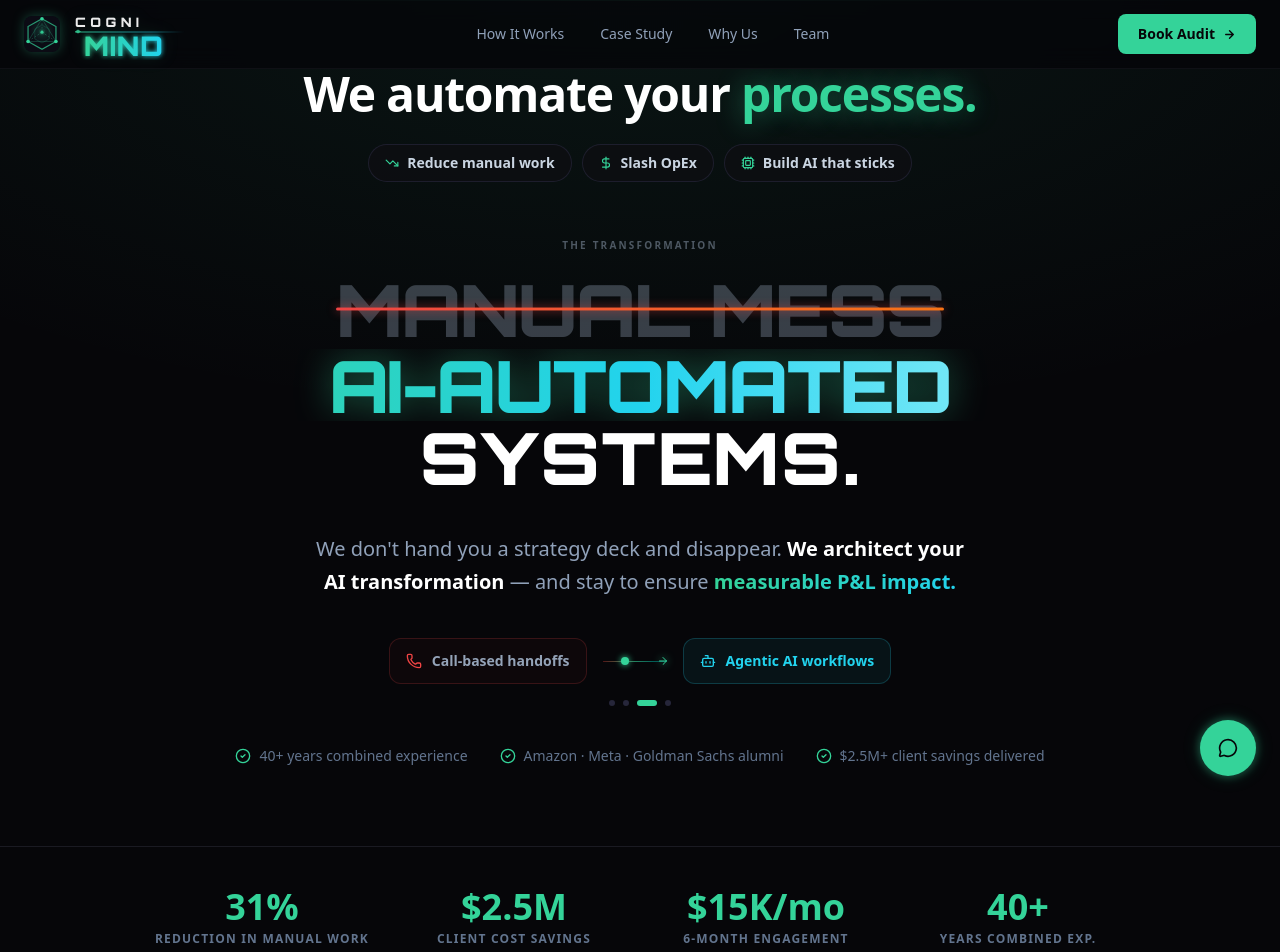
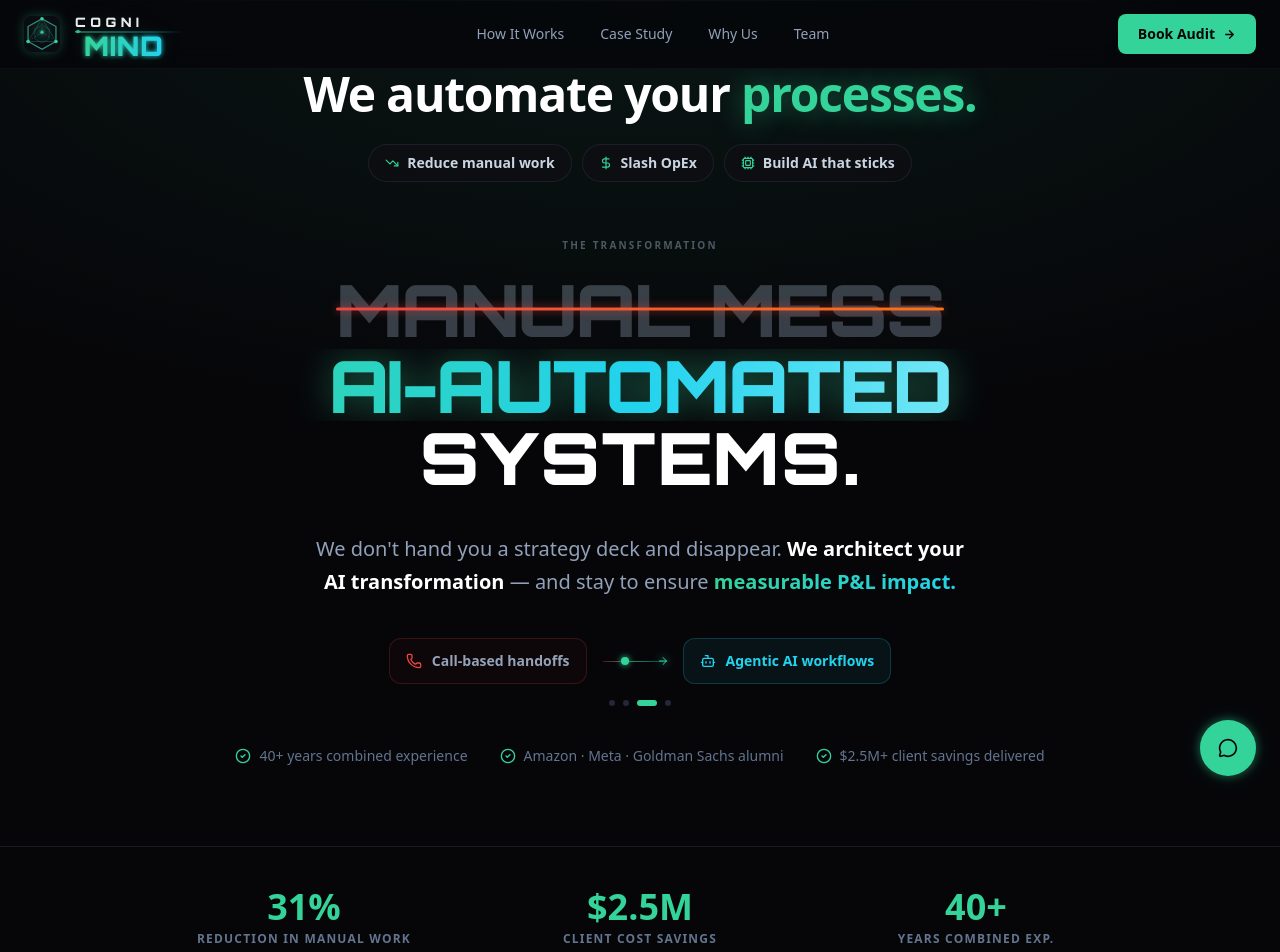
Before and after one commit to skaveti1/cogni_mind, a Next.js app: page / in a window 1280 px wide. Shown: the top 952 px of the page. Built offline with nearby package versions, Linux system fonts and the light colour scheme.

Commit message:
Hide engagement pricing across site

```diff
--- a/src/app/page.tsx
+++ b/src/app/page.tsx
@@ -44,12 +44,10 @@ export default function Home() {
 
       {/* ── METRICS BAR ───────────────────────────────────────── */}
       <section className="py-10 border-y border-slate-800 bg-slate-950">
-        <div className="max-w-5xl mx-auto px-6 grid grid-cols-2 md:grid-cols-4 gap-8 text-center">
+        <div className="max-w-5xl mx-auto px-6 grid grid-cols-1 md:grid-cols-3 gap-8 text-center">
           {[
             { value: '31%', label: 'Reduction in Manual Work' },
-            { value: '$2.5M', label: 'Client Cost Savings' },
-            { value: '$15K/mo', label: '6-Month Engagement' },
-            { value: '40+', label: 'Years Combined Exp.' },
+            { value: '$2.5M', label: 'Client Cost Savings' },            { value: '40+', label: 'Years Combined Exp.' },
           ].map(({ value, label }) => (
             <div key={label}>
               <p className="text-3xl md:text-4xl font-black text-brand mb-1 tabular-nums">{value}</p>
@@ -322,7 +320,7 @@ export default function Home() {
                 <span className="text-gradient">Your team executes it.</span>
               </h2>
               <p className="text-slate-400 text-lg mb-10 leading-relaxed">
-                6-month engagement · $15,000/month · Measurable P&L impact
+                6-month engagement · Measurable P&L impact
                 or we haven&apos;t done our job.
               </p>
 
--- a/src/components/Chatbot.tsx
+++ b/src/components/Chatbot.tsx
@@ -13,8 +13,9 @@ interface Message {
 // ── Pre-defined responses ──────────────────────────────────────────────────
 const RESPONSES = {
   pricing:
-    "Our engagement is **$15,000/month for 6 months**. That covers everything — system audit, AI architecture design, implementation oversight, and a full optimization phase. We've delivered $2.5M+ in client savings, so the ROI speaks for itself. Ready to see what's possible for your business?",
 
+
+"Our engagement covers everything — system audit, AI architecture design, implementation oversight, and a full optimization phase. We've delivered $2.5M+ in client savings, so the ROI speaks for itself. Pricing depends on scope, so let's talk — say 'get in touch' and we'll walk you through it.",
   services:
     "We help companies move from **manual, fragmented workflows to AI-automated systems** with measurable P&L impact. Specifically: (1) auditing every workflow across your departments, (2) designing agentic AI architectures, (3) overseeing implementation, and (4) tracking the cost savings. We make you AI-native — not just AI-curious.",
 
--- a/src/components/Roadmap.tsx
+++ b/src/components/Roadmap.tsx
@@ -61,14 +61,6 @@ export default function Roadmap() {
             </div>
           ))}
         </div>
-
-        {/* Pricing callout */}
-        <div className="mt-8 bg-brand/10 border border-brand/30 rounded-2xl p-6 text-center">
-          <p className="text-brand text-2xl font-black">6-Month Engagement: $15,000/month</p>
-          <p className="text-slate-400 text-sm mt-1">
-            100% principal attention · Custom-built for your workflows · End-to-end ownership
-          </p>
-        </div>
       </div>
     </section>
   );
```
